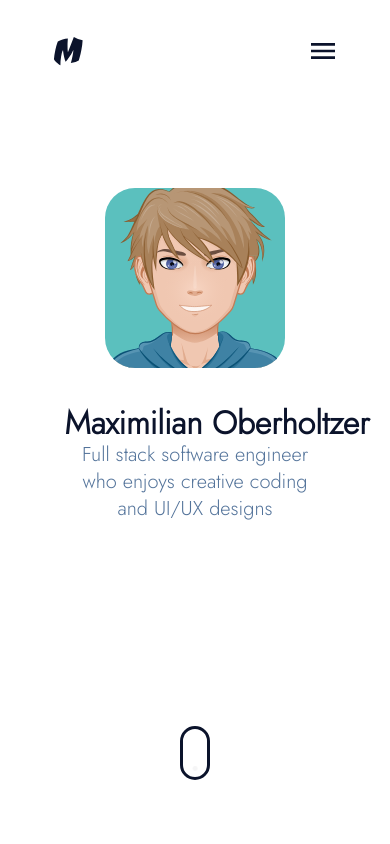
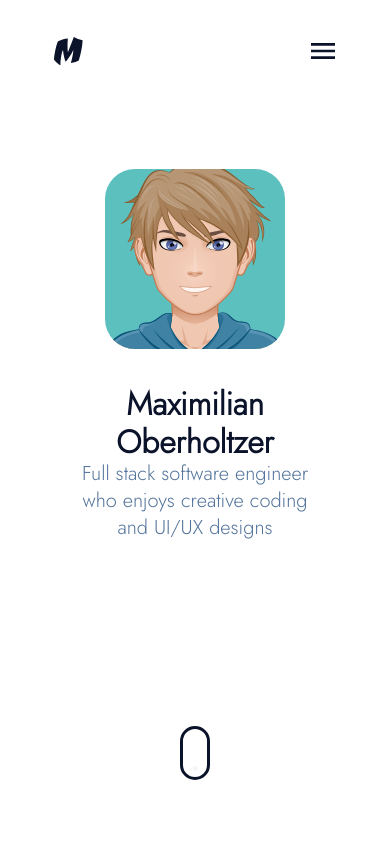
Before and after one commit to Maximilian-Oberholtzer/maximilian-portfolio, a React (Create React App) app: page / in a window 390 px wide. Shown: the top 844 px of the page. Built offline with nearby package versions, Linux system fonts and the light colour scheme.

Commit message:
minor style change for hero title

```diff
--- a/src/components/sections/Hero.js
+++ b/src/components/sections/Hero.js
@@ -72,8 +72,7 @@ const StyledHeroTitle = styled(Typography)(({ theme }) => ({
   fontWeight: "bold !important",
   color: theme.palette.textMain.main,
   marginBottom: theme.spacing(0),
-  fontSize: "clamp(32px, 4vw, 56px) !important",
-  whiteSpace: "nowrap",
+  fontSize: "clamp(32px, 4vw, 55px) !important",
 }));
 
 const StyledHeroSubText = styled(Typography)(({ theme }) => ({
```
